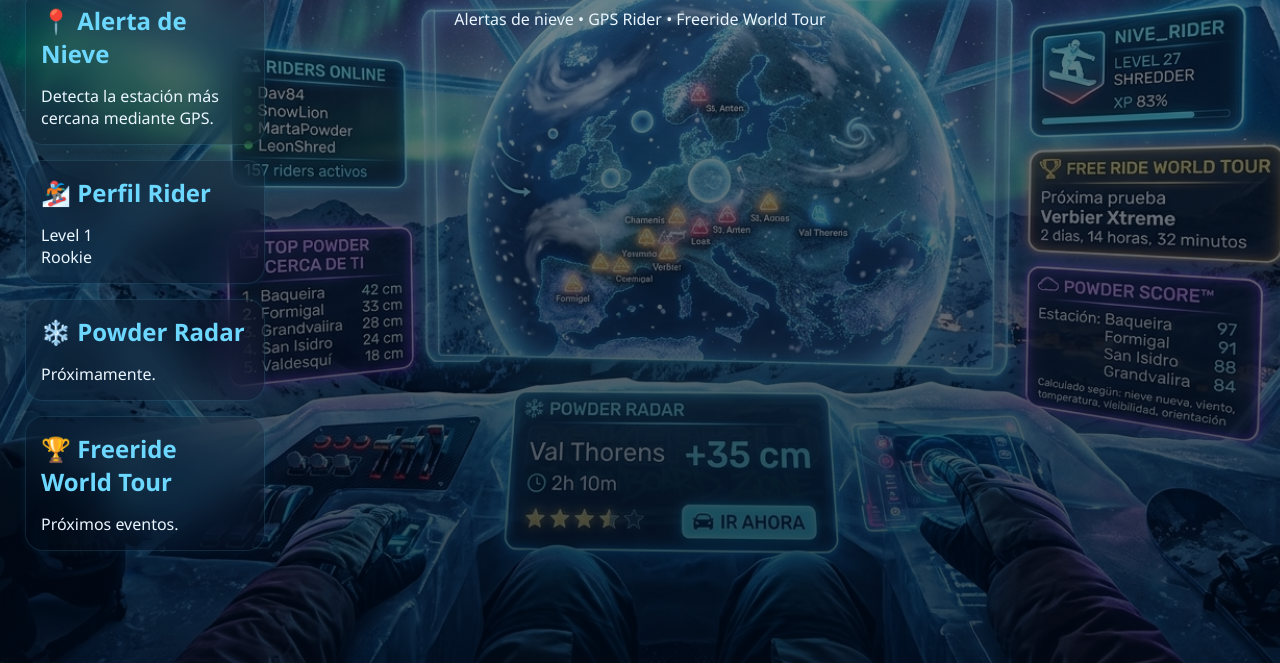
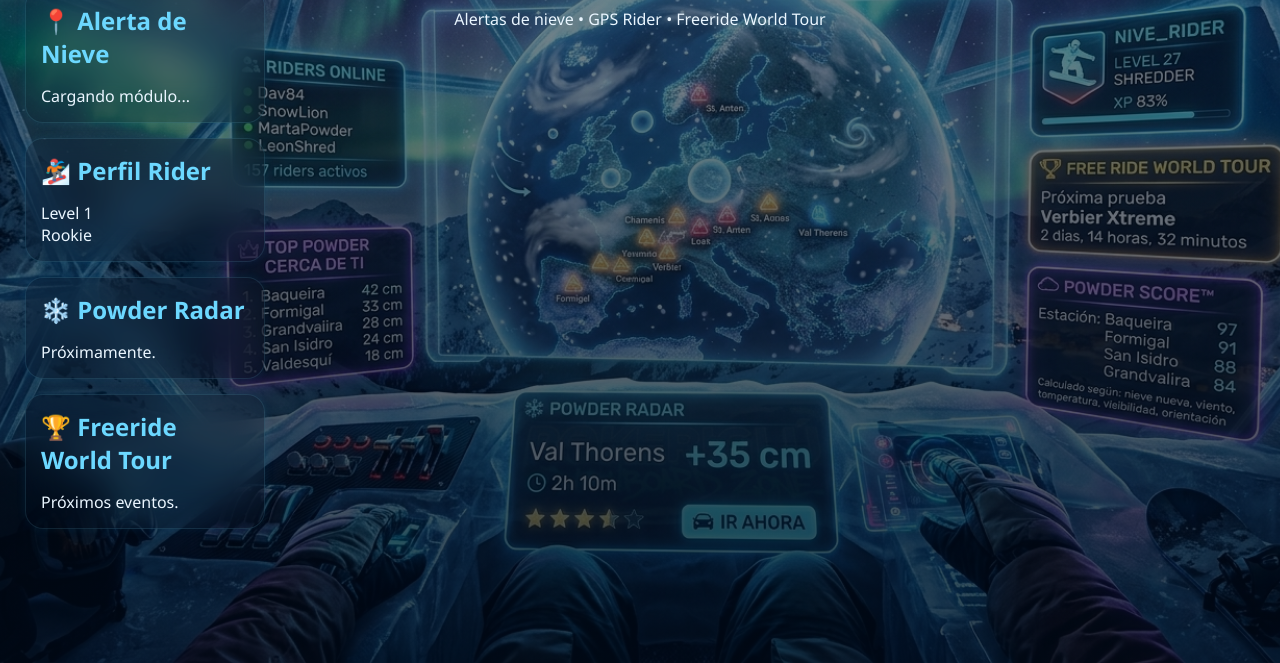
Before and after one commit to sjd4kfg8hn-wq/dkvtool, a plain HTML site: page whattsapp/index.html in a window 1280 px wide. Shown: the part 137-800 px from the top of the page. Drawn offline with Linux system fonts and the light colour scheme.

Commit message:
Update index.html

```diff
--- a/whattsapp/index.html
+++ b/whattsapp/index.html
@@ -46,14 +46,15 @@
 
     <section class="glass-card">
 
+    <div id="snow-module">
+
         <h2>📍 Alerta de Nieve</h2>
 
-        <p>
-            Detecta la estación más cercana mediante GPS.
-        </p>
+        <p>Cargando módulo...</p>
 
-    </section>
+    </div>
 
+</section>
 
     <section class="glass-card">
 
```
